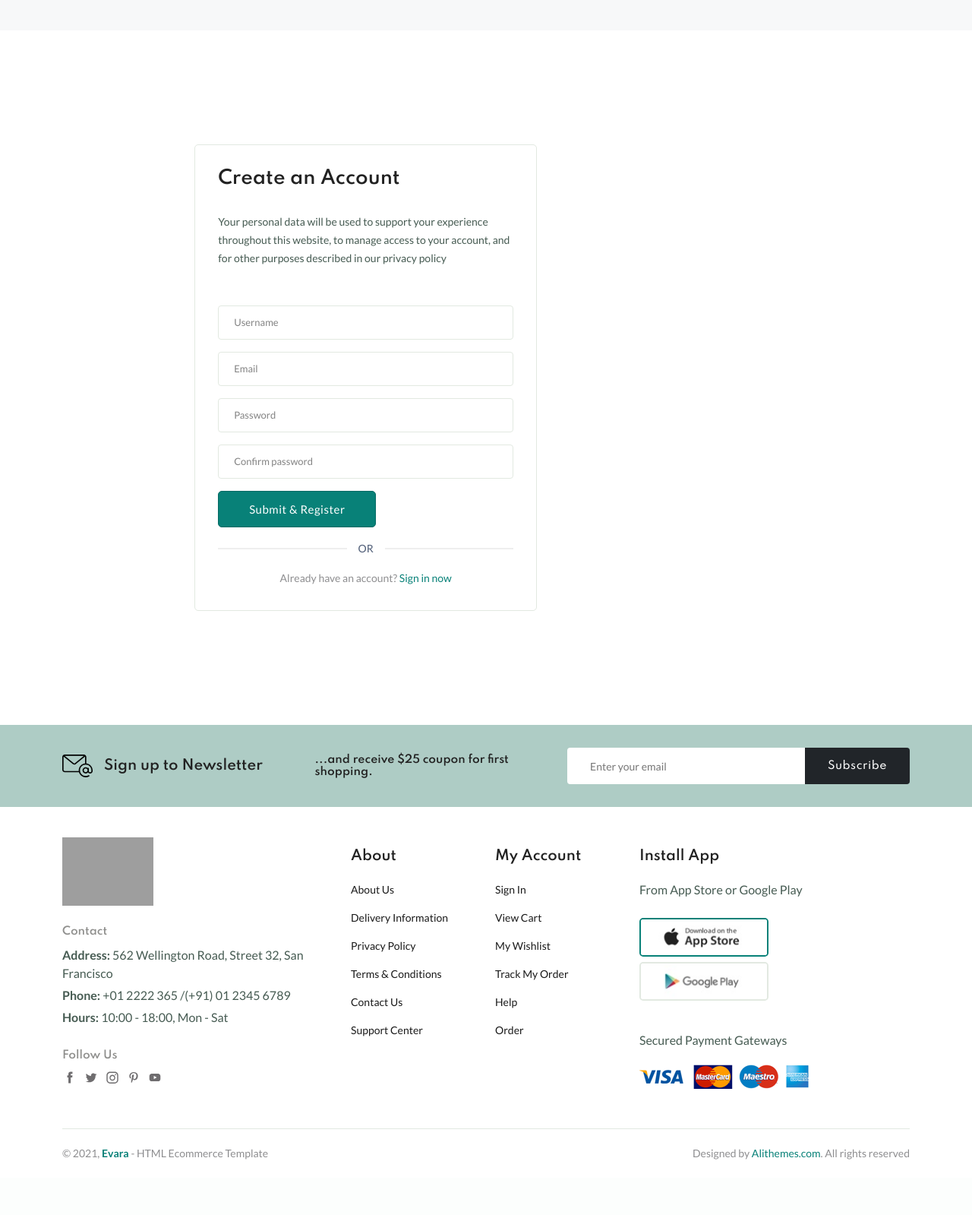
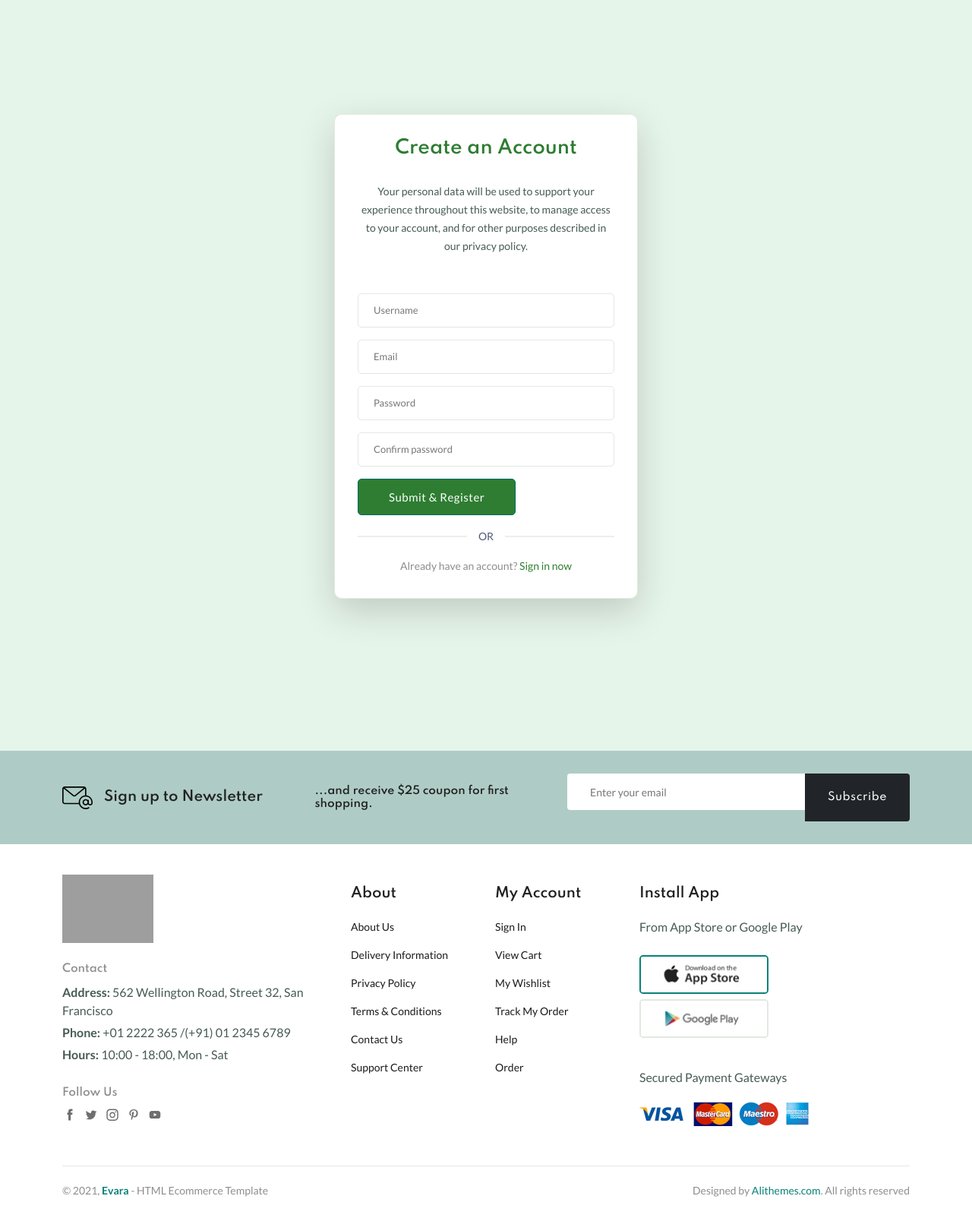
Before and after one commit to brighty281/electrokart_ecommerce, a Django app: page /pageregister/ in a window 1280 px wide. Shown: the part 139-1738 px from the top of the page at 76% size. Before the commit the page ends 1665 px from the top, so only its background shows below. Run offline with Django 4.2, Linux system fonts and the light colour scheme; some libraries are stand-ins or nearby versions; grey boxes are pictures that could not be loaded.

Commit message:
changes to make without logged in

```diff
--- a/templates/users/choose_payment.html
+++ b/templates/users/choose_payment.html
@@ -29,9 +29,9 @@
                                     let id_order = {{order_id}}
 
 
-                                    //window.location.href=`http://127.0.0.1:8000/success/?order_id=${id_order}&razorpay_payment_id=${response.razorpay_payment_id}&razorpay_order_id=${response.razorpay_order_id}&razorpay_order_id=${response.razorpay_order_id}`
+                                    window.location.href=`http://127.0.0.1:8000/success/?order_id=${id_order}&razorpay_payment_id=${response.razorpay_payment_id}&razorpay_order_id=${response.razorpay_order_id}&razorpay_order_id=${response.razorpay_order_id}`
                                     console.log('Success')
-                                    window.location.href=`https://electrokart.shop/success/?order_id=${id_order}&razorpay_payment_id=${response.razorpay_payment_id}&razorpay_order_id=${response.razorpay_order_id}&razorpay_order_id=${response.razorpay_order_id}`
+                                    //window.location.href=`https://electrokart.shop/success/?order_id=${id_order}&razorpay_payment_id=${response.razorpay_payment_id}&razorpay_order_id=${response.razorpay_order_id}&razorpay_order_id=${response.razorpay_order_id}`
 
 
                                     //alert(response.razorpay_payment_id);
--- a/templates/users/page-login-register.html
+++ b/templates/users/page-login-register.html
@@ -18,6 +18,47 @@
     <link rel="shortcut icon" type="image/x-icon" href="{% static 'assets/imgs/theme/favicon.svg' %}">
     <!-- Template CSS -->
     <link rel="stylesheet" href="{% static 'assets/css/main.css' %}">
+    <style>
+    .d-flex {
+        display: flex;
+    }
+    .justify-content-center {
+        justify-content: center;
+    }
+    .align-items-center {
+        align-items: center;
+    }
+    .background-white {
+        background-color: white;
+    }
+    .border-radius-10 {
+        border-radius: 10px;
+    }
+    .shadow-lg {
+        box-shadow: 0 4px 8px rgba(0, 0, 0, 0.1);
+    }
+    .text-center {
+        text-align: center;
+    }
+    .form-control {
+        width: 100%;
+        padding: 10px;
+        margin-bottom: 15px;
+        border: 1px solid #ccc;
+        border-radius: 5px;
+    }
+    .btn {
+        padding: 10px;
+        border: none;
+        border-radius: 5px;
+        cursor: pointer;
+    }
+    .link {
+        text-decoration: none;
+    }
+</style>
+
+
 </head>
 
 <body>
@@ -62,9 +103,9 @@
                 </div>
             </div>
         </div>
-        <div class="header-bottom sticky-bar sticky-white-bg">
+        <div>
             <div class="container">
-                <div class="header-wrap header-space-between position-relative">
+                <div>
                     <div class="logo logo-width-1">
                         <a href="{% url 'loginpage' %}"><img src="{% static 'assets/imgs/theme/electrokart.svg' %}" alt="logo"></a>
                     </div>
@@ -76,63 +117,46 @@
     </header>
 
    <main class="main">
-        <div class="page-header breadcrumb-wrap">
-
+    <section class="pt-150 pb-150 d-flex justify-content-center align-items-center" style="min-height: 100vh; background-color: #e6f5ea;">
+        <div class="login_wrap p-30 background-white border-radius-10 shadow-lg" style="max-width: 400px; width: 100%; background-color: white; margin-bottom: 50px;">
+            <div class="heading_s1 text-center">
+                <h3 class="mb-30" style="color: #2e7d32;">Create an Account</h3>
             </div>
-        <section class="pt-150 pb-150">
-            <div class="container">
-                <div class="row">
-                    <div class="col-lg-10 m-auto">
-                        <div class="row">
-
-                            <div class="col-lg-1"></div>
-                            <div class="col-lg-6">
-                                <div class="login_wrap widget-taber-content p-30 background-white border-radius-5">
-                                    <div class="padding_eight_all bg-white">
-                                        <div class="heading_s1">
-                                            <h3 class="mb-30">Create an Account</h3>
-                                        </div>
-                                        <p class="mb-50 font-sm">
-                                            Your personal data will be used to support your experience throughout this website, to manage access to your account, and for other purposes described in our privacy policy
+            <p class="mb-50 font-sm text-center">
+                Your personal data will be used to support your experience throughout this website, to manage access to your account, and for other purposes described in our privacy policy.
             </p>
-                                        <form method="post" >
+            <form method="post">
                 {% csrf_token %}
                 {% if messages %}
                     {% for msg in messages %}
-                                        <p class="message {% if message.tags %}{{ message.tags }}{% endif %}">{{msg}}</p>
+                        <p class="message {% if msg.tags %}{{ msg.tags }}{% endif %}">{{ msg }}</p>
                     {% endfor %}
                 {% endif %}
                 <div class="form-group">
-                                                <input type="text" required="" name="username" placeholder="Username">
+                    <input type="text" required="" name="username" placeholder="Username" class="form-control">
                 </div>
                 <div class="form-group">
-                                                <input type="text" required="" name="email" placeholder="Email">
+                    <input type="text" required="" name="email" placeholder="Email" class="form-control">
                 </div>
                 <div class="form-group">
-                                                <input required="" type="password" name="password" placeholder="Password">
+                    <input required="" type="password" name="password" placeholder="Password" class="form-control">
                 </div>
                 <div class="form-group">
-                                                <input required="" type="password" name="confirm_password" placeholder="Confirm password">
+                    <input required="" type="password" name="confirm_password" placeholder="Confirm password" class="form-control">
                 </div>
-
-                                            <div class="form-group">
-                                                <button type="submit" class="btn btn-fill-out btn-block hover-up" name="login">Submit &amp; Register</button>
+                <div class="form-group form-button">
+                    <button type="submit" class="btn btn-fill-out btn-block" name="login" style="background-color: #2e7d32; color: white;">Submit &amp; Register</button>
                 </div>
             </form>
-                                        <div class="divider-text-center mt-15 mb-15">
-                                            <span> or</span>
+            <div class="divider-text-center mt-15 mb-15 text-center">
+                <span>or</span>
             </div>
-
-                                        <div class="text-muted text-center">Already have an account? <a href="{% url 'loginpage' %}">Sign in now</a></div>
-                                    </div>
-                                </div>
-                            </div>
-                        </div>
-                    </div>
-                </div>
+            <div class="text-muted text-center">Already have an account? <a href="{% url 'loginpage' %}" style="color: #2e7d32;">Sign in now</a></div>
         </div>
     </section>
 </main>
+
+
     <footer class="main">
         <section class="newsletter p-30 text-white wow fadeIn animated">
             <div class="container">
--- a/templates/users/product_details.html
+++ b/templates/users/product_details.html
@@ -5,8 +5,8 @@
     <div class="container">
         <div class="breadcrumb">
             <a href="index.html" rel="nofollow">Home</a>
-            <span></span> Fashion
-            <span></span> Abstract Print Patchwork Dress
+            <span></span> Product
+            <span></span> Product details
         </div>
     </div>
 </div>
--- a/user_app/urls.py
+++ b/user_app/urls.py
@@ -21,7 +21,9 @@ from . import views
 urlpatterns = [
     #path('homepage/',views.homepage,name='homepage'),
     #path('loginpage/',views.loginpage,name='loginpage'),
-    path('',views.loginpage,name='loginpage'),
+    path('',views.landing_page,name='landingpage'),
+    # path('landing_product/<int:id>',views.landingpage_productview,name='landing_product'),
+    path('loginpage/',views.loginpage,name='loginpage'),
     path('logout/',views.Logout,name='logout'),
     path('otp_verification/', views.otp_verification, name='otp_verification'),
     path('pageregister/',views.signup,name='pageregister'),
@@ -34,7 +36,6 @@ urlpatterns = [
     path('editaddress/<int:uid>',views.edit_addressinfo,name='editaddress'),
     path('addaddress/',views.add_addressinfo,name='addaddress'),
     #path('deleteaddress/<int:uid>',views.delete_addressinfo,name='deleteaddress'),
-    path('landingpage/',views.landing_page,name='landingpage'),
     path('productlist/<int:uid>',views.product_list,name='productlist'),
     path('all_productlist/',views.all_productlist,name='all_productlist'),
     path('search_productlist/',views.search_productlist,name='search_productlist'),
--- a/user_app/views.py
+++ b/user_app/views.py
@@ -119,7 +119,7 @@ def loginpage(request):
         if user is not None and not user.is_superuser:
             request.session['username'] = username
             login(request, user)
-            return redirect('pageaccount')
+            return redirect('landingpage')
         else:
             messages.error(request, 'Invalid credentials')
             return redirect('loginpage')
@@ -131,7 +131,7 @@ def Logout(request):
     if request.method=='POST':
         request.session.flush()
         logout(request)
-    return redirect('loginpage')
+    return redirect('landingpage')
 
 @never_cache
 def contact(request):
@@ -290,18 +290,19 @@ def edit_addressinfo(request,uid):
 @never_cache
 @admin_required
 def landing_page(request):
-    if request.user.is_authenticated:
-        main_category_all=MainCategory.objects.all()
-        latest_products=[]
-        for category in main_category_all:
-            product=Product.objects.filter(main_category=category,product_active=True).order_by('-our_price').first()
-            latest_products.append(product)
+    # if request.user.is_authenticated:
+    main_category_all=MainCategory.objects.all()
+    latest_products=[]
+    for category in main_category_all:
+        product=Product.objects.filter(main_category=category,product_active=True).order_by('-our_price').first()
+        latest_products.append(product)
 
-        context={
-            'main_category_all':main_category_all,
-            'latest_products':latest_products
-        }
+    context={
+        'main_category_all':main_category_all,
+        'latest_products':latest_products
+    }
     return render(request,'users/index.html',context)
+
 
 def base_page(request):
     if request.user.is_authenticated:
@@ -312,87 +313,90 @@ def base_page(request):
     return render(request,'users/base.html',context)
 
 def product_list(request,uid):
-    if request.user.is_authenticated:
-        all_products=Product.objects.all()
-        main_category=MainCategory.objects.get(id=uid)
-        main_category_all=MainCategory.objects.all()
-        my_products=Product.objects.filter(main_category=main_category)
-        product_count=my_products.count()
-        context={
-            'all_products':all_products,
-            'main_category':main_category,
-            'my_products':my_products,
-            'main_category_all':main_category_all,
-            'product_count':product_count
-        }
+    # if request.user.is_authenticated:
+    all_products=Product.objects.all()
+    main_category=MainCategory.objects.get(id=uid)
+    main_category_all=MainCategory.objects.all()
+    my_products=Product.objects.filter(main_category=main_category)
+    product_count=my_products.count()
+    context={
+        'all_products':all_products,
+        'main_category':main_category,
+        'my_products':my_products,
+        'main_category_all':main_category_all,
+        'product_count':product_count
+    }
     return render(request,'users/product_list.html',context)
 
 def all_productlist(request):
-    if request.user.is_authenticated:
-        all_products=Product.objects.all()
-        main_category_all=MainCategory.objects.all()
+    # if request.user.is_authenticated:
+    all_products=Product.objects.all()
+    main_category_all=MainCategory.objects.all()
     return render(request,'users/all_productlist.html',{'all_products':all_products,'main_category_all':main_category_all})
 
+
 def product_details(request,uid):
-    if request.user.is_authenticated:
-        my_product=Product.objects.get(id=uid)
-        my_images=MultipleImages.objects.filter(product=my_product)
-        highlights=ProductHighlights.objects.filter(product=my_product)
-        additional_info=AdditionalInfo.objects.filter(product=my_product)
-        variant_list=Product.objects.filter(base_name=my_product.base_name)
-        item_already_in_cart=False
+    print(type(uid))
+    # if request.user.is_authenticated:
+    my_product=Product.objects.get(id=uid)
+    my_images=MultipleImages.objects.filter(product=my_product)
+    highlights=ProductHighlights.objects.filter(product=my_product)
+    additional_info=AdditionalInfo.objects.filter(product=my_product)
+    variant_list=Product.objects.filter(base_name=my_product.base_name)
+    item_already_in_cart=False
+    if request.user == 'AnonymousUser':
         item_already_in_cart=Cart.objects.filter(Q(product=uid) & Q(user=request.user)).exists()
-        context={
-            'my_product':my_product,
-            'my_images':my_images,
-            'variant_list':variant_list,
-            'highlights':highlights,
-            'additional_info':additional_info,
-            'item_already_in_cart':item_already_in_cart
-            }
+    context={
+        'my_product':my_product,
+        'my_images':my_images,
+        'variant_list':variant_list,
+        'highlights':highlights,
+        'additional_info':additional_info,
+        'item_already_in_cart':item_already_in_cart
+        }
     return render(request,'users/product_details.html',context)
 
 def search_productlist(request):
-    if request.user.is_authenticated:
+    # if request.user.is_authenticated:
         #all_products=Product.objects.all()
-        main_category_all=MainCategory.objects.all()
-        my_category_id=request.GET.get('category')
+    main_category_all=MainCategory.objects.all()
+    my_category_id=request.GET.get('category')
 
-        if not my_category_id:
-            my_products=Product.objects.all()
-        elif my_category_id=='all':
-            my_products=Product.objects.all()
-        else:
-            my_category=MainCategory.objects.get(id=my_category_id)
-            my_products=Product.objects.filter(main_category=my_category)
+    if not my_category_id:
+        my_products=Product.objects.all()
+    elif my_category_id=='all':
+        my_products=Product.objects.all()
+    else:
+        my_category=MainCategory.objects.get(id=my_category_id)
+        my_products=Product.objects.filter(main_category=my_category)
 
-        query=request.GET.get('search')
-        if query:
-            results=my_products.filter(Q(title__icontains=query) |Q(base_name__icontains=query))
-            result_count=results.count()
-        else:
-            return redirect('all_productlist')
+    query=request.GET.get('search')
+    if query:
+        results=my_products.filter(Q(title__icontains=query) |Q(base_name__icontains=query))
+        result_count=results.count()
+    else:
+        return redirect('all_productlist')
     return render(request,'users/search_productlist.html',{'results':results, 'main_category_all':main_category_all,'result_count':result_count})
 
 
 def filter_productlist(request):
-    if request.user.is_authenticated:
-        all_products = Product.objects.all()
-        main_category_all = MainCategory.objects.all()
+    # if request.user.is_authenticated:
+    all_products = Product.objects.all()
+    main_category_all = MainCategory.objects.all()
 
-        min_price = request.GET.get('minPrice')
-        max_price = request.GET.get('maxPrice')
+    min_price = request.GET.get('minPrice')
+    max_price = request.GET.get('maxPrice')
 
-        # Ensure min_price and max_price are integers or floats
-        if min_price is not None and max_price is not None:
-            min_price = float(min_price)
-            max_price = float(max_price)
-            # Filter products based on price range
-            results = all_products.filter(our_price__gte=min_price, our_price__lte=max_price)
-            result_count=results.count()
-        else:
-            results = all_products  # Return all products if no price range is specified
-            result_count=results.count()
+    # Ensure min_price and max_price are integers or floats
+    if min_price is not None and max_price is not None:
+        min_price = float(min_price)
+        max_price = float(max_price)
+        # Filter products based on price range
+        results = all_products.filter(our_price__gte=min_price, our_price__lte=max_price)
+        result_count=results.count()
+    else:
+        results = all_products  # Return all products if no price range is specified
+        result_count=results.count()
     return render(request,'users/search_productlist.html',{'results': results, 'main_category_all': main_category_all, 'result_count':result_count})
 
 #***********************cart***************************#
@@ -402,7 +406,9 @@ def add_to_cart(request,uid):
         user=request.user
         product=Product.objects.get(id=uid)
         Cart(user=user,product=product).save()
-    return redirect('show_cart')
+        return redirect('show_cart')
+    else:
+        return redirect('loginpage')
 
 def show_cart(request):
     if request.user.is_authenticated:
@@ -444,7 +450,9 @@ def show_cart(request):
 
             # Handle invalid coupon code or coupon not found
             return render(request, 'users/cart.html', {'cart': cart, 'amount': amount, 'error_message': 'Invalid coupon code','discount_amount':discount_amount})
-    return render(request,'users/cart.html',{'cart':cart,'amount':amount,'discount_amount':discount_amount})
+        return render(request,'users/cart.html',{'cart':cart,'amount':amount,'discount_amount':discount_amount})
+    else:
+        return redirect('loginpage')
 
 def plus_cart(request):
     if request.method == 'GET':
@@ -681,6 +689,7 @@ def success(request):
     print('------------------------------')
     # order_id=request.session['order_id']
     order_id=request.GET['order_id']
+    print(order_id)
     main_order=Order.objects.get(id=order_id)
     user=request.user
     cart=Cart.objects.filter(user=user)
```
Also changed, not shown: templates/users/index.html (+11 -3 lines), templates/users/loginpage.html (+54 -34 lines), templates/users/otp.html (+54 -22 lines). Lines whose indentation alone changed are shown as unchanged.
